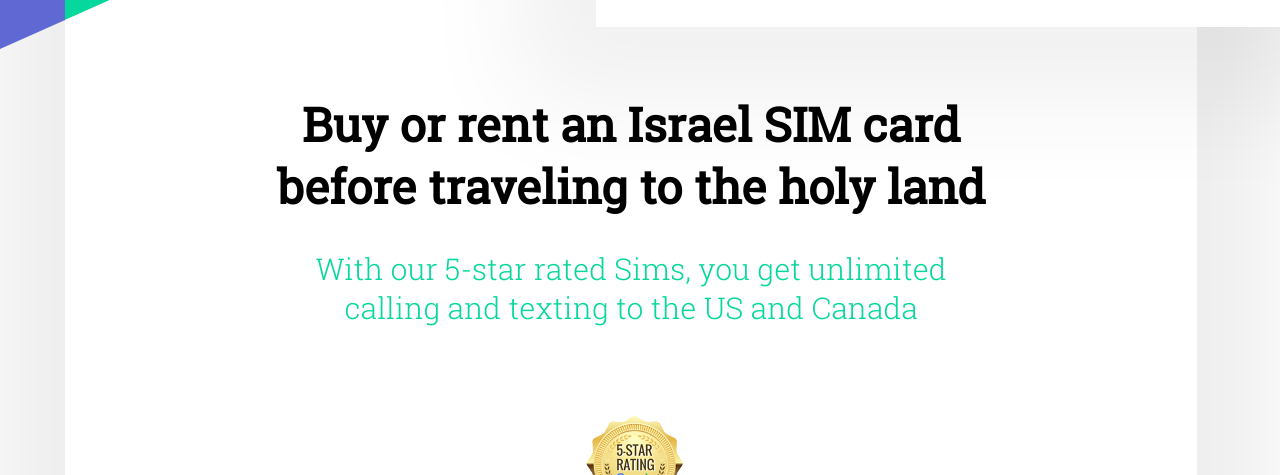
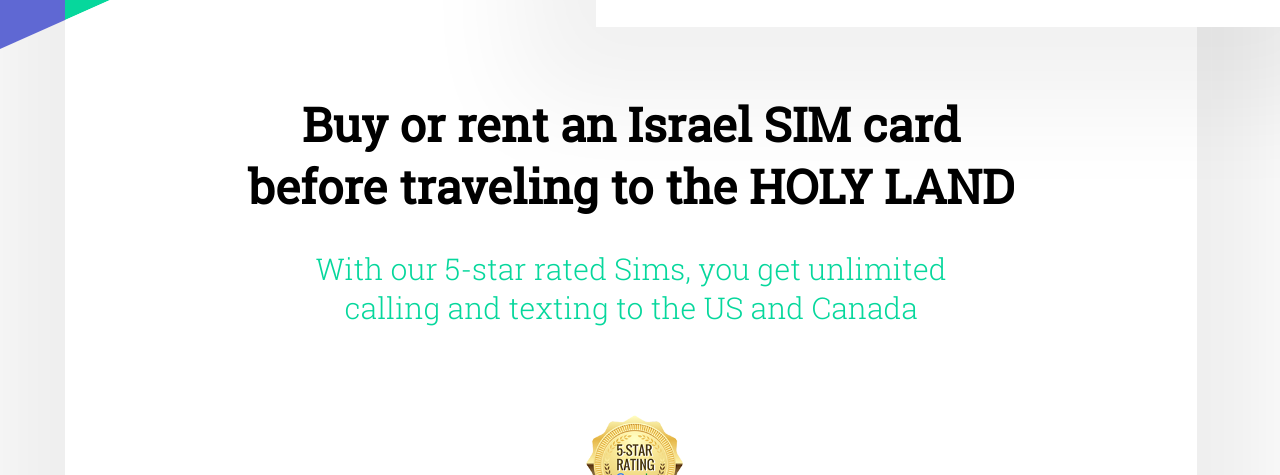
Before and after one commit to nikoladim123/israelUnlimited, a plain HTML site: page index.html in a window 1280 px wide. Shown: the part 625-1100 px from the top of the page. Drawn offline with Linux system fonts and the light colour scheme.

Commit message:
client change whatever

```diff
--- a/index.html
+++ b/index.html
@@ -42,7 +42,7 @@
         <div class="container">
           <img class="triangle" src="assets/images/triangle.png" alt="triangle anim">
           <h1>Buy or rent an Israel SIM card <br>
-          before traveling to the holy land</h1>
+          before traveling to the HOLY LAND</h1>
           <h2 class="greenHtwo">With our 5-star rated Sims, you get unlimited  <br>
           calling and texting to the US and Canada</h2>
 
```
